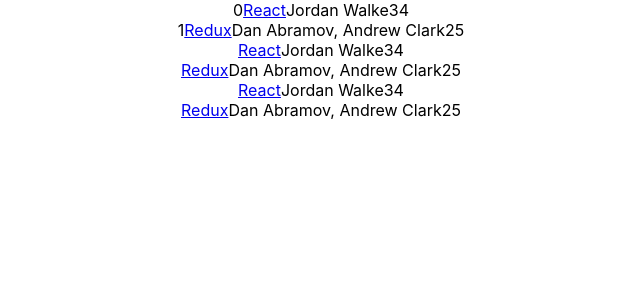
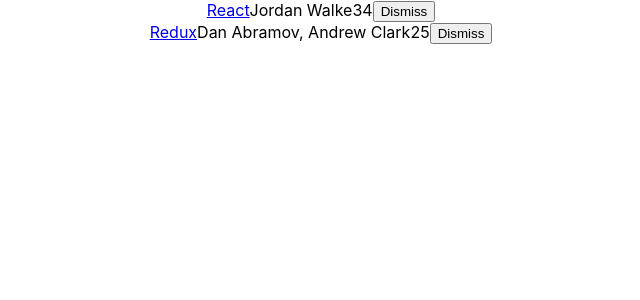
Before and after one commit to widodopangestu/hackernews, a React (Create React App) app: page / in a window 1280 px wide. Shown: the top 300 px of the page, without its empty margins (319-959 px from the left). Built offline with nearby package versions, Linux system fonts and the light colour scheme.

Commit message:
ch 2 updateList

```diff
--- a/src/App.js
+++ b/src/App.js
@@ -20,37 +20,24 @@
   }
 ];
 class App extends Component {
+  constructor(props) {
+    super(props);
+    this.state = {
+      list: list
+    };
+    this.onDismiss = this.onDismiss.bind(this);
+  }
+  onDismiss(id){
+    function isNotId(item){
+      return item.objectID !== id;
+    }
+
+    const updatedList = this.state.list.filter(isNotId);
+  }
   render() {
     return (
       <div className="App">
-        {list.map(function(item, key) {
-          return (
-            <div key={item.objectID}>
-              <span>{key}</span>
-              <span>
-                <a href={item.url}>{item.title}</a>
-              </span>
-              <span>{item.author}</span>
-              <span>{item.num_comments}</span>
-              <span>{item.points}</span>
-            </div>
-          );
-        })}
-
-        {list.map(item => {
-          return (
-            <div key={item.objectID}>
-              <span>
-                <a href={item.url}>{item.title}</a>
-              </span>
-              <span>{item.author}</span>
-              <span>{item.num_comments}</span>
-              <span>{item.points}</span>
-            </div>
-          );
-        })}
-
-        {list.map(item => (
+        {this.state.list.map(item => (
           <div key={item.objectID}>
             <span>
               <a href={item.url}>{item.title}</a>
@@ -58,6 +45,14 @@
             <span>{item.author}</span>
             <span>{item.num_comments}</span>
             <span>{item.points}</span>
+            <span>
+              <button
+                onClick={() => this.onDismiss(item.objectID)}
+                type="button"
+              >
+                Dismiss
+              </button>
+            </span>
           </div>
         ))}
       </div>
```
